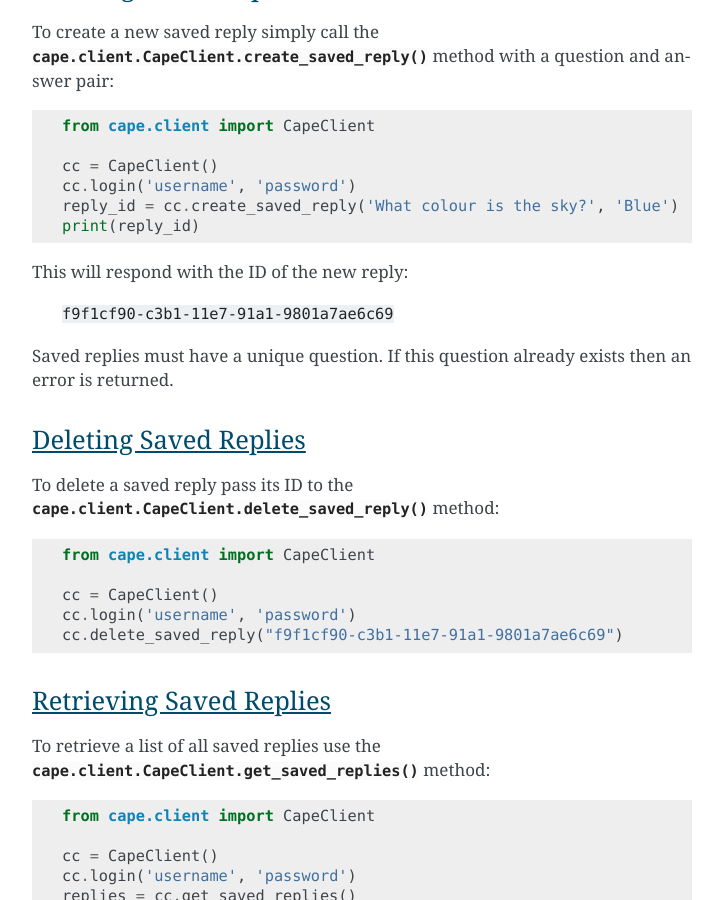
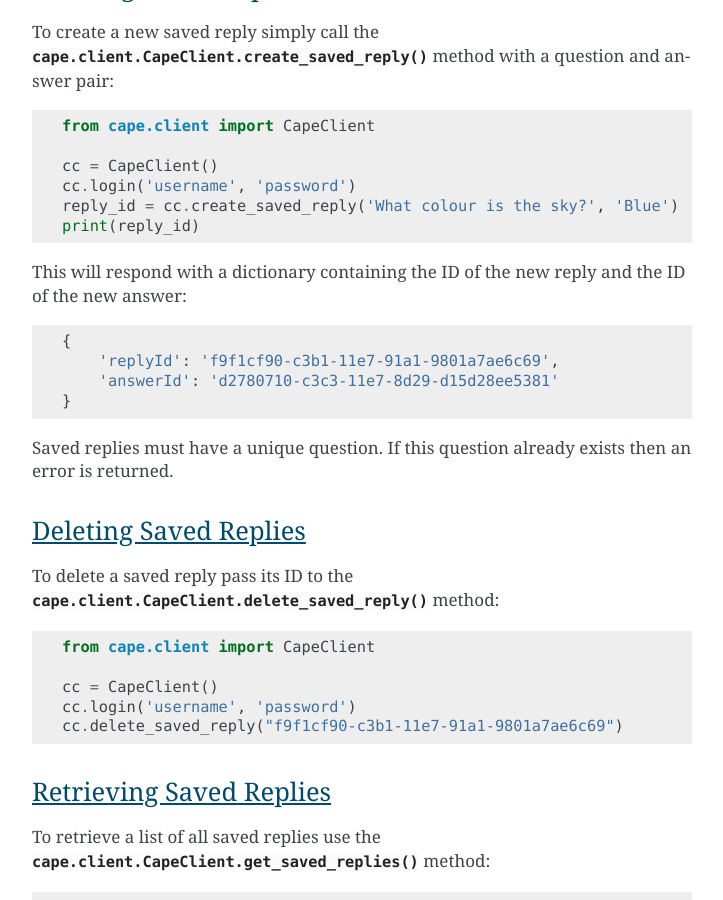
Before and after one commit to bloomsburyai/cape-client, a Sphinx documentation site: the page built from docs/source/examples.rst, in a window 1280 px wide and 900 px high, scrolled down 8669 px. Shown: the whole window, without its empty margins (388-1111 px from the left). Built offline with Sphinx 7.4.7, drawn with Linux system fonts in a browser that asks for light colours.

Commit message:
Update to match new saved reply API changes

```diff
--- a/docs/source/examples.rst
+++ b/docs/source/examples.rst
@@ -405,9 +405,12 @@
     reply_id = cc.create_saved_reply('What colour is the sky?', 'Blue')
     print(reply_id)
 
-This will respond with the ID of the new reply:
+This will respond with a dictionary containing the ID of the new reply and the ID of the new answer::
 
-    ``f9f1cf90-c3b1-11e7-91a1-9801a7ae6c69``
+    {
+        'replyId': 'f9f1cf90-c3b1-11e7-91a1-9801a7ae6c69',
+        'answerId': 'd2780710-c3c3-11e7-8d29-d15d28ee5381'
+    }
 
 Saved replies must have a unique question. If this question already exists then an error is returned.
 
```
Also changed, not shown: 2 other files.
